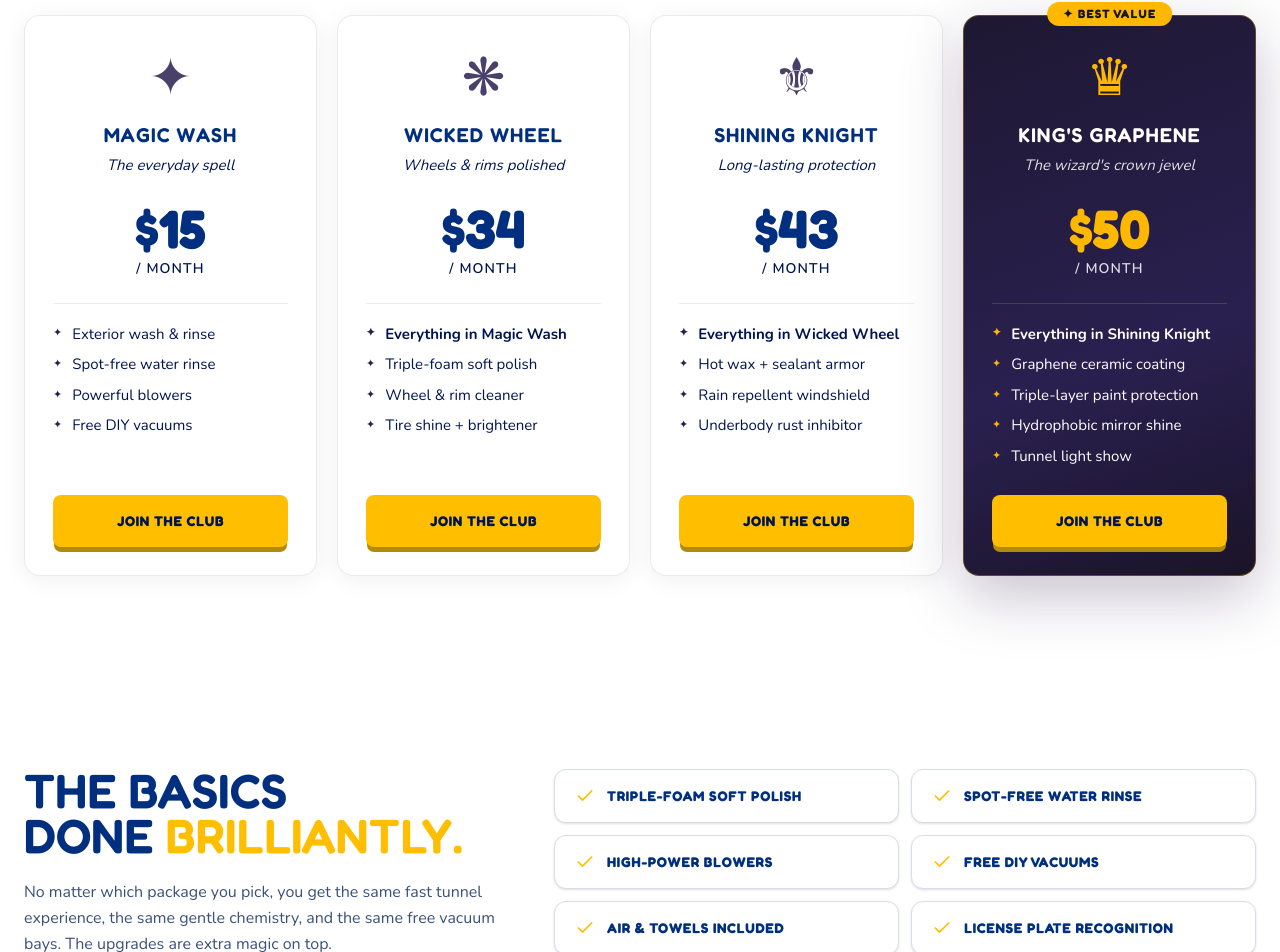
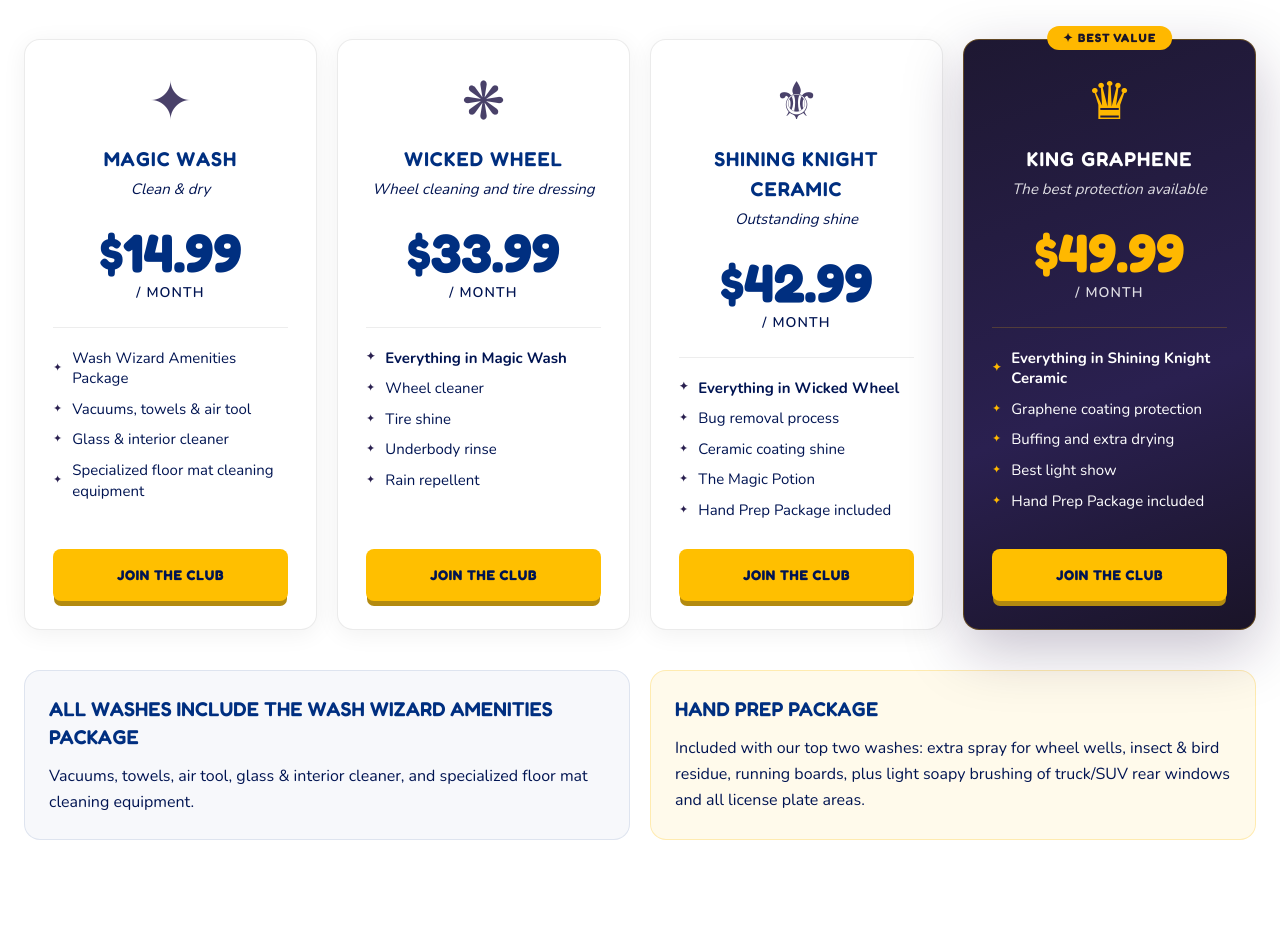
Before and after one commit to nautilusengineering/wash-wizard-carwash-site, a Next.js app: page /packages in a window 1280 px wide. Shown: the part 567-1519 px from the top of the page. Built offline with nearby package versions, Linux system fonts and the light colour scheme; a web font is replaced by a local one.

Commit message:
Update Wash Wizard website revisions

```diff
--- a/src/app/faq/page.tsx
+++ b/src/app/faq/page.tsx
@@ -27,7 +27,7 @@ const groups: { title: string; items: FAQ[] }[] = [
       },
       {
         q: "What's the cost of the Unlimited Wash Club?",
-        a: "Plans start at $20/month for the Magic Wash Unlimited and go up to $50/month for the King's Graphene. See the Packages page for the full breakdown.",
+        a: "Plans start at $14.99/month for Magic Wash Unlimited and go up to $49.99/month for King Graphene. See the Packages page for the full breakdown.",
       },
       {
         q: "Are there annual / family / fundraiser plans?",
--- a/src/app/packages/page.tsx
+++ b/src/app/packages/page.tsx
@@ -5,16 +5,16 @@ import { Check } from "lucide-react";
 export const metadata = {
   title: "Wash Packages | Wash Wizard Car Wash",
   description:
-    "Compare every Wash Wizard package — Magic Wash, Wicked Wheel, Shining Knight, and the King's Graphene. Single washes or unlimited monthly clubs.",
+    "Compare every Wash Wizard package — Magic Wash, Wicked Wheel, Shining Knight Ceramic, and King Graphene. Single washes or unlimited monthly clubs starting at $14.99/month.",
 };
 
 const allIncluded = [
-  "Triple-foam soft polish",
-  "Spot-free water rinse",
-  "High-power blowers",
-  "Free DIY vacuums",
-  "Air & towels included",
-  "License plate recognition",
+  "Vacuums",
+  "Towels",
+  "Air tool",
+  "Glass & interior cleaner",
+  "Specialized floor mat cleaning equipment",
+  "180-foot tunnel",
 ];
 
 export default function PackagesPage() {
@@ -32,9 +32,10 @@ export default function PackagesPage() {
                 done <span className="text-accent">brilliantly.</span>
               </h2>
               <p className="text-base text-muted-foreground leading-relaxed">
-                No matter which package you pick, you get the same fast tunnel
-                experience, the same gentle chemistry, and the same free
-                vacuum bays. The upgrades are extra magic on top.
+                No matter which package you pick, every wash includes the Wash
+                Wizard Amenities Package: vacuums, towels, air tool, glass &
+                interior cleaner, specialized floor mat cleaning equipment, and
+                the same legendary 180-foot tunnel experience.
               </p>
             </div>
             <div className="lg:col-span-7 grid grid-cols-1 sm:grid-cols-2 gap-3">
--- a/src/app/washwizard-deals/page.tsx
+++ b/src/app/washwizard-deals/page.tsx
@@ -5,7 +5,7 @@ import SubscribeBanner from "@/components/SubscribeBanner";
 export const metadata = {
   title: "Deals & Specials | Wash Wizard Car Wash",
   description:
-    "Wash Wizard's current specials — Unlimited Club deals, annual plan savings, family plans, and the King's Graphene crown jewel.",
+    "Wash Wizard's current six specials — Chivalrous Unlimited, twice-a-month club, Magic à la carte unlimited, family add-ons, annual plans, and buy-five-get-one bundles.",
 };
 
 export default function DealsPage() {
@@ -13,7 +13,7 @@ export default function DealsPage() {
     <>
       <PageHero
         title="Wash Wizard Deals."
-        subtitle="The wizard's current specials — pick a plan, lock in your savings."
+        subtitle="The wizard's current six specials — pick a plan, lock in your savings."
         showMascot={false}
       />
       <Promos />
--- a/src/components/Amenities.tsx
+++ b/src/components/Amenities.tsx
@@ -11,27 +11,28 @@ const steps = [
   },
   {
     num: "02",
-    title: "Roll Into the Tunnel",
-    body: "180 feet of wizardry. A 26-foot-wide bay and LED light show your kids will beg to repeat.",
+    title: "180 Feet of Wizardry",
+    body: "180 feet of pure wizardry. An extra long wash tunnel and amazing LED light show your kids will beg to repeat.",
   },
   {
     num: "03",
-    title: "Soft-Touch Sorcery",
-    body: "Triple-foam polish, ceramic graphene seal, and rain repellent — gentle on paint, ruthless on grime.",
+    title: "Shine & Protect",
+    body: "An extensive wash process plus available ceramic & graphene coatings, and buffing — gentle on paint, ruthless on grime.",
   },
   {
     num: "04",
     title: "Dry & Detail",
-    body: "25 shaded vacuum bays. Microfiber towels, mat cleaners, and air guns — all on the house.",
+    body: "25 shaded vacuum bays, microfiber towels, air tool, glass & interior spray, floor mat cleaners — all included with your wash!",
   },
 ];
 
 const pills = [
   "180-Foot Tunnel",
-  "26' Wide Bay",
-  "3 Paystation Lanes",
-  "25 Vacuum Bays",
-  "License Plate Recognition",
+  "25 Shaded Vacuum Bays",
+  "Microfiber Towels",
+  "Air Tool",
+  "Glass & Interior Spray",
+  "Floor Mat Cleaners",
 ];
 
 function BubbleCanvas() {
@@ -226,7 +227,7 @@ export default function Amenities() {
         </div>
 
         {/* Feature pills */}
-        <div className="mt-10 grid grid-cols-2 sm:grid-cols-3 lg:grid-cols-5 gap-3">
+        <div className="mt-10 grid grid-cols-2 sm:grid-cols-3 lg:grid-cols-6 gap-3">
           {pills.map((f) => (
             <div
               key={f}
--- a/src/components/Hero.tsx
+++ b/src/components/Hero.tsx
@@ -619,10 +619,10 @@ export default function Hero() {
           <div className="relative z-20 border-t border-white/10 bg-deep/50 backdrop-blur-sm">
             <div className="px-4 sm:px-10 lg:px-14 py-3 flex flex-col sm:flex-row sm:flex-wrap items-center justify-between gap-2 sm:gap-3 text-sm font-heading uppercase tracking-widest text-center sm:text-left">
               <span style={{ color: GOLD }}>
-                ★ Unlimited Wash Club from $20/mo
+                ★ Summerville&apos;s $14.99/mo Magic Wash
               </span>
               <span style={{ color: GOLD }} className="hidden md:block">
-                ★ Free DIY Vacuums With Every Wash
+                ★ DIY Vacuums Included With Every Wash
               </span>
               <span style={{ color: GOLD }}>★ Open 7 Days a Week</span>
             </div>
--- a/src/components/Pricing.tsx
+++ b/src/components/Pricing.tsx
@@ -24,58 +24,60 @@ const tiers: Tier[] = [
   {
     key: "magic",
     name: "Magic Wash",
-    tagline: "The everyday spell",
+    tagline: "Clean & dry",
     icon: "✦",
     singlePrice: "$10",
-    clubPrice: "$15",
+    clubPrice: "$14.99",
     features: [
-      "Exterior wash & rinse",
-      "Spot-free water rinse",
-      "Powerful blowers",
-      "Free DIY vacuums",
+      "Wash Wizard Amenities Package",
+      "Vacuums, towels & air tool",
+      "Glass & interior cleaner",
+      "Specialized floor mat cleaning equipment",
     ],
   },
   {
     key: "wicked",
     name: "Wicked Wheel",
-    tagline: "Wheels & rims polished",
+    tagline: "Wheel cleaning and tire dressing",
     icon: "❋",
     singlePrice: "$20",
-    clubPrice: "$34",
+    clubPrice: "$33.99",
     features: [
       "Everything in Magic Wash",
-      "Triple-foam soft polish",
-      "Wheel & rim cleaner",
-      "Tire shine + brightener",
+      "Wheel cleaner",
+      "Tire shine",
+      "Underbody rinse",
+      "Rain repellent",
     ],
   },
   {
     key: "shining",
-    name: "Shining Knight",
-    tagline: "Long-lasting protection",
+    name: "Shining Knight Ceramic",
+    tagline: "Outstanding shine",
     icon: "⚜",
     singlePrice: "$25",
-    clubPrice: "$43",
+    clubPrice: "$42.99",
     features: [
       "Everything in Wicked Wheel",
-      "Hot wax + sealant armor",
-      "Rain repellent windshield",
-      "Underbody rust inhibitor",
+      "Bug removal process",
+      "Ceramic coating shine",
+      "The Magic Potion",
+      "Hand Prep Package included",
     ],
   },
   {
     key: "kings",
-    name: "King's Graphene",
-    tagline: "The wizard's crown jewel",
+    name: "King Graphene",
+    tagline: "The best protection available",
     icon: "♛",
     singlePrice: "$30",
-    clubPrice: "$50",
+    clubPrice: "$49.99",
     features: [
-      "Everything in Shining Knight",
-      "Graphene ceramic coating",
-      "Triple-layer paint protection",
-      "Hydrophobic mirror shine",
-      "Tunnel light show",
+      "Everything in Shining Knight Ceramic",
+      "Graphene coating protection",
+      "Buffing and extra drying",
+      "Best light show",
+      "Hand Prep Package included",
     ],
     isBest: true,
   },
@@ -270,9 +272,10 @@ export default function Pricing() {
               Various <span className="text-accent">elixirs</span>
               <br className="hidden sm:block" /> for all budgets
             </h2>
-            <p className="mt-4 text-lg sm:text-base text-foreground max-w-[52ch] mx-auto text-pretty">
-              Pay once or unlock unlimited washes with the club. Every package
-              includes free DIY vacuums and the legendary 180-foot tunnel.
+            <p className="mt-4 text-lg sm:text-base text-foreground max-w-[58ch] mx-auto text-pretty">
+              Pay as you go or unlock unlimited washes with our Unlimited Club
+              Memberships. Every package includes extra-wide vacuum bays,
+              interior cleaning amenities, and our legendary 180-foot tunnel!
             </p>
 
             <div className="mt-7 flex justify-center">
@@ -319,6 +322,28 @@ export default function Pricing() {
               />
             ))}
           </div>
+
+          <div className="mt-10 grid grid-cols-1 lg:grid-cols-2 gap-5">
+            <div className="rounded-2xl border border-primary/10 bg-primary/[0.03] p-6 text-left">
+              <h3 className="font-heading font-bold uppercase text-xl text-primary mb-3">
+                All washes include the Wash Wizard Amenities Package
+              </h3>
+              <p className="text-base text-foreground leading-relaxed">
+                Vacuums, towels, air tool, glass & interior cleaner, and
+                specialized floor mat cleaning equipment.
+              </p>
+            </div>
+            <div className="rounded-2xl border border-accent/25 bg-accent/[0.08] p-6 text-left">
+              <h3 className="font-heading font-bold uppercase text-xl text-primary mb-3">
+                Hand Prep Package
+              </h3>
+              <p className="text-base text-foreground leading-relaxed">
+                Included with our top two washes: extra spray for wheel wells,
+                insect & bird residue, running boards, plus light soapy brushing
+                of truck/SUV rear windows and all license plate areas.
+              </p>
+            </div>
+          </div>
         </div>
       </section>
 
--- a/src/components/Promos.tsx
+++ b/src/components/Promos.tsx
@@ -1,6 +1,5 @@
 import Link from "next/link";
 import { ArrowRight } from "lucide-react";
-import { JOIN_URL } from "@/lib/utils";
 import { Button } from "@/components/ui/button";
 
 const GOLD = "#FFB800";
@@ -17,36 +16,67 @@ interface Deal {
   accent: string;
 }
 
+const heroDeal: Deal = {
+  name: "The Chivalrous Unlimited Wash Club",
+  price: "3 Months",
+  cadence: "for one wash / mo",
+  description:
+    "Enlist online today and claim three months of unlimited washes for the cost of just one wash per month. Endless sparkle, legendary savings. Valid for new online sign-ups only; auto-renews at regular price in month 4.",
+  cta: "Get Your Deal Now",
+  href: "/packages",
+  accent: GOLD,
+};
+
 const deals: Deal[] = [
   {
-    name: "The King's Wash",
+    name: "The King's Twice A Month Wash Club",
     price: "$30",
     cadence: "/ month",
     description:
-      "Unlimited graphene shine, sealant armor, and rain repellent. The wizard's choice when only legendary clean will do.",
-    cta: "Claim the Crown",
-    href: "/packages",
-    accent: GOLD,
-  },
-  {
-    name: "Annual Plan",
-    price: "2 Months",
-    cadence: "free",
-    description:
-      "Pay annually and unlock two full months of unlimited washes — completely free. The savviest spell in the spellbook.",
-    cta: "Save with Annual",
+      "Don't need full unlimited? Join the royal ranks and wash twice a month for only $30/month. Not unlimited — just smart.",
+    cta: "Get Your Deal Now",
     href: "/packages",
     accent: "#7A5CFF",
   },
   {
-    name: "First Wash Free",
-    price: "$0",
-    cadence: "new members",
+    name: "The New Magic Wash À La Carte Unlimited",
+    price: "$14.99",
+    cadence: "/ month",
     description:
-      "Sign up for any Unlimited Club tier and your first wash is on the wizard. No prorations, no fine print.",
-    cta: "Start Today",
-    href: JOIN_URL,
+      "Enjoy unlimited Magic Washes at a super low price, with the freedom to add optional services whenever you need them.",
+    cta: "Get Your Deal Now",
+    href: "/packages",
     accent: "#00AEEF",
+  },
+  {
+    name: "Monthly Unlimited Added Family Members",
+    price: "$25",
+    cadence: "/ month",
+    description:
+      "Add family members to your Monthly Unlimited plan for just $25/month. Magic Wash Monthly Unlimited family pricing is just $13/month per added member.",
+    cta: "Get Your Deal Now",
+    href: "/packages",
+    accent: "#22C55E",
+  },
+  {
+    name: "The Wizard's Annual Unlimited Wash Spell",
+    price: "$135",
+    cadence: "/ year",
+    description:
+      "Our lowest unlimited pricing ever. Abracadabra — it’s just like getting three months free, with annual plans starting at $135/year.",
+    cta: "Get Your Deal Now",
+    href: "/packages",
+    accent: "#F97316",
+  },
+  {
+    name: "Buy 5 Washes, Get 1 Free",
+    price: "$50",
+    cadence: "starting at",
+    description:
+      "Get rewarded for staying clean. Buy five washes and your sixth wash is on us, with bundles starting at just $50.",
+    cta: "Get Your Deal Now",
+    href: "/packages",
+    accent: "#EC4899",
   },
 ];
 
@@ -57,12 +87,12 @@ export default function Promos() {
         {/* Header */}
         <div className="mb-10 lg:mb-14 max-w-3xl">
           <h2 className="font-heading font-semibold uppercase text-4xl sm:text-5xl text-primary text-balance">
-            Make your ride{" "}
-            <span className="text-accent">shine for less.</span>
+            Make your ride <span className="text-accent">shine for less.</span>
           </h2>
-          <p className="mt-4 text-lg text-foreground max-w-[52ch] text-pretty">
-            Three current deals on the Unlimited Wash Club. Cancel anytime, no
-            fine print.
+          <p className="mt-4 text-lg text-foreground max-w-[58ch] text-pretty">
+            Welcome to the enchanted realm of savings. These six Wash Wizard
+            deals won’t last forever — grab your wand and make the magic happen
+            today.
           </p>
         </div>
 
@@ -73,34 +103,35 @@ export default function Promos() {
         >
           <div
             className="absolute inset-x-0 top-0 h-1"
-            style={{ background: GOLD }}
+            style={{ background: heroDeal.accent }}
           />
           <div className="relative grid grid-cols-1 lg:grid-cols-12 gap-6 lg:gap-8 items-center p-8 sm:p-10 lg:p-14">
             <div className="lg:col-span-7">
+              <p className="font-heading uppercase tracking-[0.22em] text-sm text-accent mb-3">
+                Deal 1
+              </p>
               <h3 className="font-heading font-bold uppercase text-3xl sm:text-4xl lg:text-5xl leading-[0.95] mb-4">
-                The Cheapest Way to Wash
+                {heroDeal.name}
               </h3>
-              <p className="text-lg text-white/85 max-w-xl text-pretty mb-2">
-                Lock in unlimited Magic Washes for{" "}
-                <span className="text-accent font-bold">$20/month</span>. Cancel
-                anytime. The fastest path from dirty ride to sparkling clean.
+              <p className="text-lg text-white/85 max-w-2xl text-pretty mb-2">
+                {heroDeal.description}
               </p>
             </div>
             <div className="lg:col-span-5 flex flex-col items-start lg:items-end gap-4">
-              <div className="flex items-baseline gap-2">
+              <div className="flex flex-col items-start lg:items-end">
                 <span
-                  className="font-heading font-bold tabular-nums text-6xl sm:text-7xl"
+                  className="font-heading font-bold tabular-nums text-5xl sm:text-6xl"
                   style={{ color: GOLD }}
                 >
-                  $20
+                  {heroDeal.price}
                 </span>
                 <span className="font-heading uppercase tracking-widest text-sm text-white/70">
-                  / month
+                  {heroDeal.cadence}
                 </span>
               </div>
               <Button asChild size="lg" className="w-full sm:w-auto">
-                <Link href="/packages">
-                  Get the Club
+                <Link href={heroDeal.href}>
+                  {heroDeal.cta}
                   <ArrowRight className="size-4" />
                 </Link>
               </Button>
@@ -109,8 +140,8 @@ export default function Promos() {
         </div>
 
         {/* Sub-deals grid */}
-        <div className="grid grid-cols-1 md:grid-cols-3 gap-6">
-          {deals.map((d) => (
+        <div className="grid grid-cols-1 md:grid-cols-2 xl:grid-cols-3 gap-6">
+          {deals.map((d, index) => (
             <article
               key={d.name}
               className="relative flex flex-col rounded-2xl bg-white ring-1 ring-black/10 shadow-sm hover:shadow-md transition-shadow overflow-hidden"
@@ -120,6 +151,9 @@ export default function Promos() {
                 style={{ background: d.accent }}
               />
               <div className="p-7 sm:p-8 flex flex-col flex-1">
+                <p className="font-heading uppercase tracking-[0.18em] text-xs text-muted-foreground mb-3">
+                  Deal {index + 2}
+                </p>
                 <h3 className="font-heading font-bold uppercase text-2xl text-primary leading-tight mb-2">
                   {d.name}
                 </h3>
```
